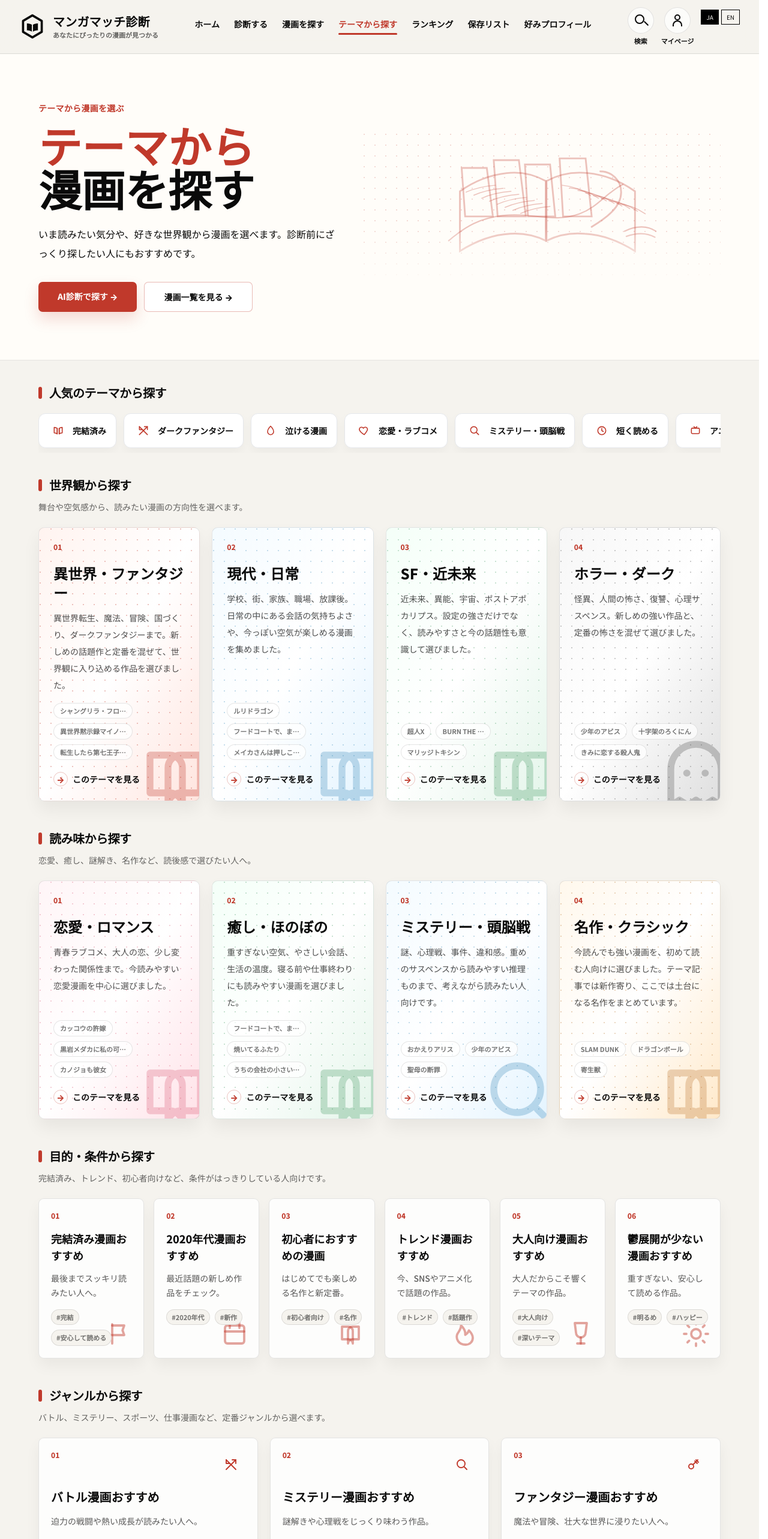
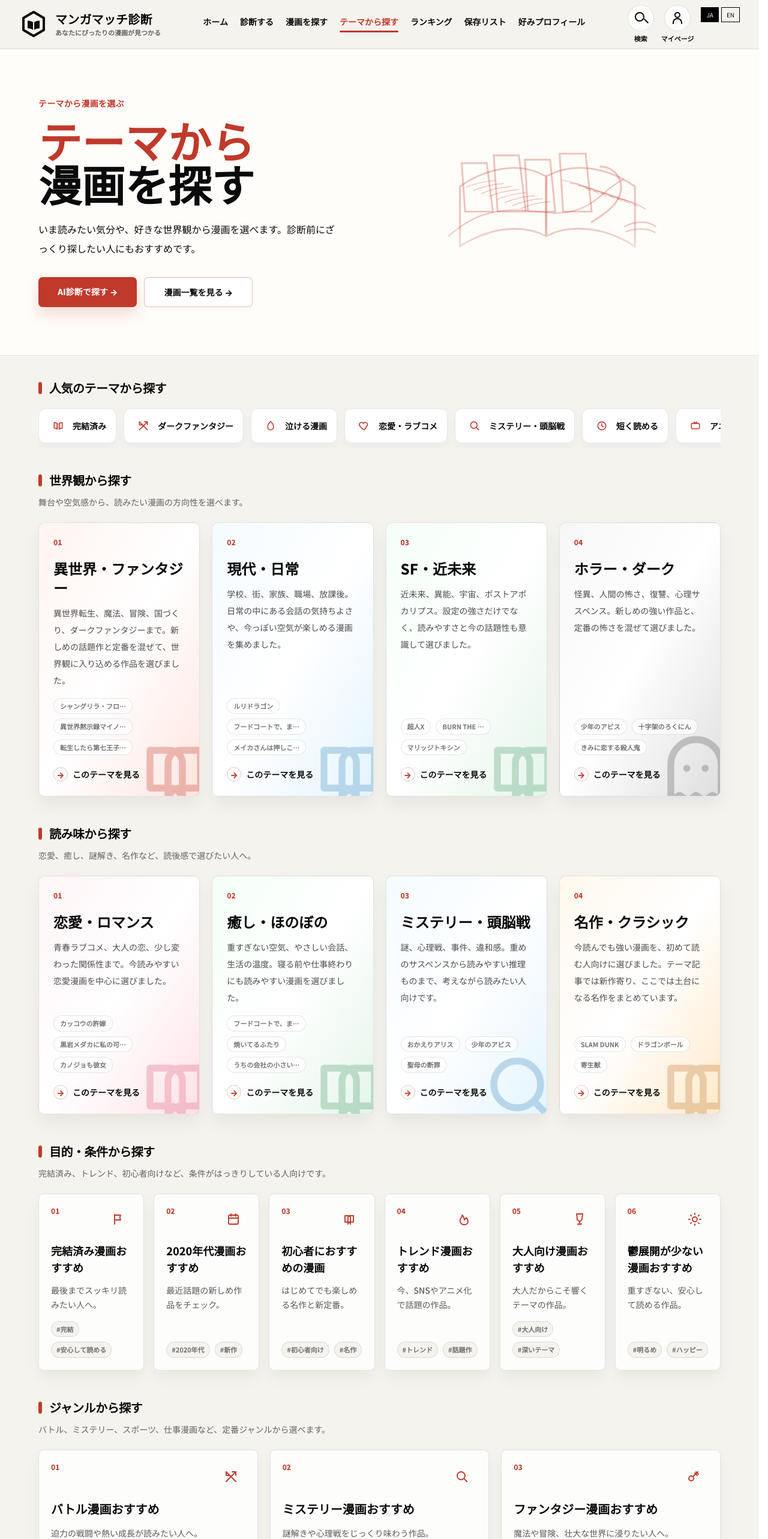
Before and after one commit to mikasaackerman0315/manga-match-shindan, a Next.js app in the folder manga-oracle-gemini/: page /themes in a window 1280 px wide. Shown: the top 2566 px of the page at 60% size. Built offline with nearby package versions, Linux system fonts and the light colour scheme.

Commit message:
Polish themes page layout

```diff
--- a/manga-oracle-gemini/src/app/themes/page.jsx
+++ b/manga-oracle-gemini/src/app/themes/page.jsx
@@ -80,7 +80,7 @@ export const metadata = {
 
 function LogoMark() {
   return (
-    <svg className="h-11 w-11 shrink-0" viewBox="0 0 48 48" fill="none" aria-hidden="true">
+    <svg className="h-12 w-12 shrink-0" viewBox="0 0 48 48" fill="none" aria-hidden="true">
       <path d="M24 4 41 14v20L24 44 7 34V14L24 4Z" stroke="#0a0a0a" strokeWidth="4" strokeLinejoin="round" />
       <path d="M14 18.5c4.1 0 7 .9 10 3.3 3-2.4 5.9-3.3 10-3.3v12.7c-4.1 0-7 .9-10 3.3-3-2.4-5.9-3.3-10-3.3V18.5Z" fill="#0a0a0a" />
       <path d="M24 21.8v12.7" stroke="#f5f3ee" strokeWidth="2" strokeLinecap="round" />
@@ -251,15 +251,15 @@ function UserGlyph() {
 function Header() {
   return (
     <header className="sticky top-0 z-40 border-b border-black/10 bg-[#f5f3ee]/95 backdrop-blur-xl">
-      <div className="mx-auto flex max-w-[1440px] items-center justify-between gap-4 px-5 py-3 md:px-8">
+      <div className="mx-auto flex max-w-[1920px] items-center justify-between gap-4 px-4 py-2 md:px-8">
         <a href="/" className="flex min-w-0 items-center gap-3">
           <LogoMark />
           <div className="min-w-0">
-            <div className="whitespace-nowrap text-lg font-extrabold tracking-[0.01em] md:text-xl">マンガマッチ診断</div>
+            <div className="whitespace-nowrap text-base font-extrabold tracking-[0.01em] md:text-xl">マンガマッチ診断</div>
             <div className="hidden text-[11px] font-semibold text-black/60 md:block">あなたにぴったりの漫画が見つかる</div>
           </div>
         </a>
-        <nav className="hidden flex-1 items-center justify-center gap-6 text-sm font-bold lg:flex">
+        <nav className="hidden flex-1 items-center justify-center gap-5 text-sm font-bold lg:flex">
           {navItems.map((item) => (
             <a key={item.label} href={item.href} className={`relative pb-2 transition-colors hover:text-[#c0392b] ${item.active ? "text-[#c0392b]" : ""}`}>
               {item.label}
@@ -296,9 +296,7 @@ function HeroIllustration() {
       <div
         className="absolute inset-0"
         style={{
-          backgroundImage:
-            "radial-gradient(circle, rgba(192,57,43,0.18) 1.2px, transparent 1.3px), linear-gradient(90deg, rgba(255,253,249,0.95), rgba(255,253,249,0.2))",
-          backgroundSize: "18px 18px, 100% 100%",
+          backgroundImage: "linear-gradient(90deg, rgba(255,253,249,0.98), rgba(255,253,249,0.62))",
         }}
       />
       <svg className="absolute inset-x-4 bottom-0 mx-auto h-full max-h-[320px] w-[86%] text-[#c0392b]/30" viewBox="0 0 640 360" fill="none" aria-hidden="true">
@@ -382,7 +380,6 @@ function ThemeCard({ theme, index, tone }) {
       themeTitle={theme.label}
       className={`group relative min-h-[250px] overflow-hidden rounded-[10px] border border-black/10 bg-gradient-to-br ${toneClass} p-6 shadow-[0_14px_28px_rgba(10,10,10,0.06)] transition-colors hover:border-[#c0392b]/35`}
     >
-      <div className="absolute inset-0 opacity-30" style={{ backgroundImage: "radial-gradient(circle at 2px 2px, currentColor 1px, transparent 0)", backgroundSize: "18px 18px" }} />
       <div className="absolute -bottom-8 -right-8 opacity-30">
         <LineIcon type={theme.slug === "horror" ? "ghost" : theme.slug === "mystery" ? "search" : theme.slug === "sports" ? "ball" : theme.slug === "workplace" ? "case" : "openBook"} className="h-36 w-36" />
       </div>
@@ -412,16 +409,18 @@ function ArticleMiniCard({ article, index }) {
       href={article.href}
       label={article.label}
       sourcePath="/themes"
-      className="group relative min-h-[180px] overflow-hidden rounded-[9px] border border-black/10 bg-white/80 p-5 shadow-[0_12px_24px_rgba(10,10,10,0.05)] transition-colors hover:border-[#c0392b]/35"
+      className="group flex min-h-[220px] flex-col rounded-[9px] border border-black/10 bg-white/80 p-5 shadow-[0_12px_24px_rgba(10,10,10,0.05)] transition-colors hover:border-[#c0392b]/35"
     >
-      <div className="absolute bottom-4 right-4 text-[#c0392b]/45">
-        <LineIcon type={article.icon} className="h-12 w-12" />
+      <div className="mb-4 flex items-start justify-between gap-4">
+        <div className="text-xs font-extrabold text-[#c0392b]">{String(index + 1).padStart(2, "0")}</div>
+        <div className="grid h-11 w-11 shrink-0 place-items-center rounded-full bg-[#c0392b]/8 text-[#c0392b]">
+          <LineIcon type={article.icon} className="h-6 w-6" />
+        </div>
       </div>
-      <div className="relative">
-        <div className="mb-4 text-xs font-extrabold text-[#c0392b]">{String(index + 1).padStart(2, "0")}</div>
+      <div className="flex flex-1 flex-col">
         <h3 className="mb-3 text-lg font-extrabold leading-7">{article.label}</h3>
-        <p className="mb-4 max-w-[13rem] text-sm font-medium leading-6 text-black/65">{article.description}</p>
-        <div className="flex flex-wrap gap-2">
+        <p className="mb-4 text-sm font-medium leading-6 text-black/65">{article.description}</p>
+        <div className="mt-auto flex flex-wrap gap-2">
           {article.tags.map((tag) => (
             <span key={tag} className="rounded-full border border-black/10 bg-[#f5f3ee] px-2 py-1 text-[11px] font-bold text-black/55">
               #{tag}
```
